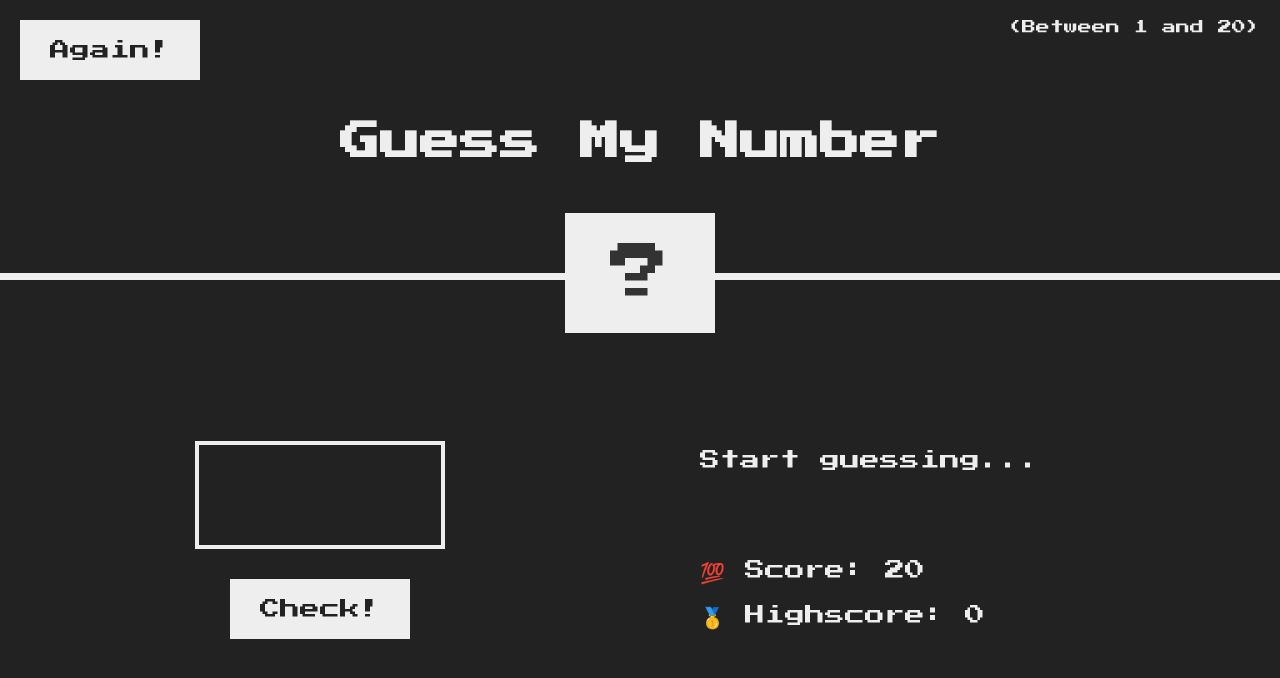
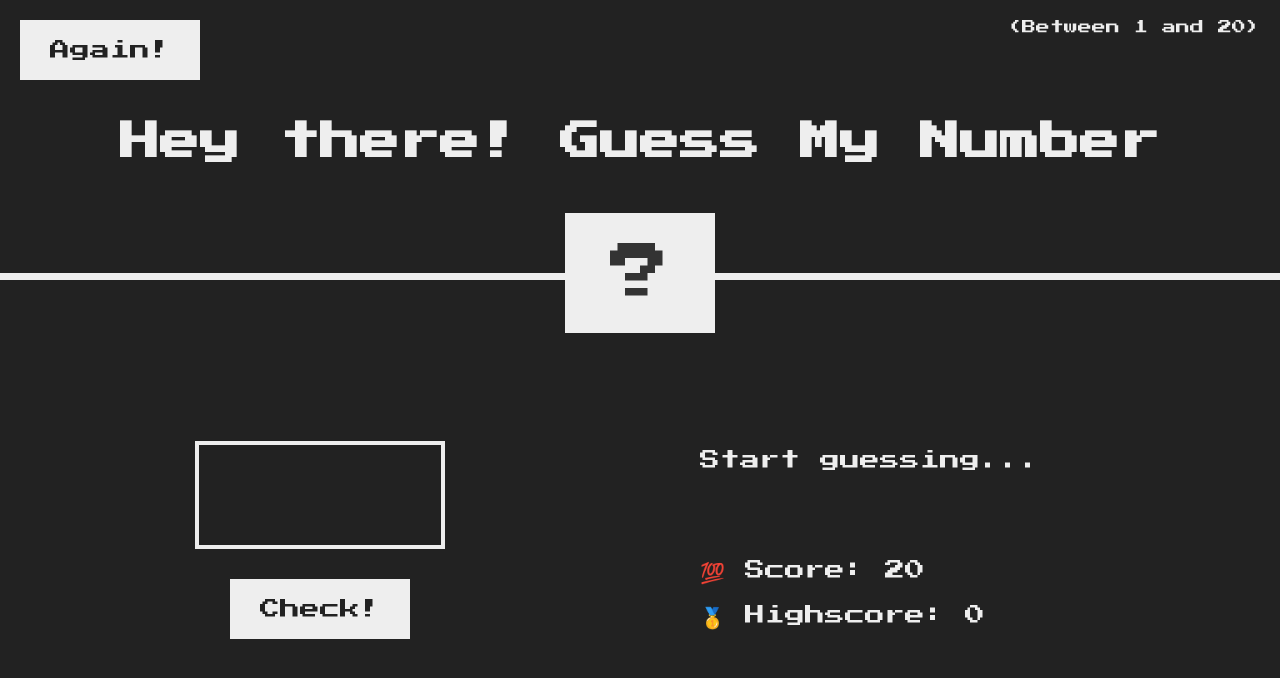
Before and after one commit to dev-puneet/Guess-the-number, a plain HTML site: page index.html in a window 1280 px wide. Drawn offline with Linux system fonts and the light colour scheme.

Commit message:
fix:changed heading

```diff
--- a/index.html
+++ b/index.html
@@ -9,7 +9,7 @@
   </head>
   <body>
     <header>
-      <h1>Guess My Number</h1>
+      <h1>Hey there! Guess My Number</h1>
       <p class="between">(Between 1 and 20)</p>
       <button class="btn again">Again!</button>
       <div class="number">?</div>
```
